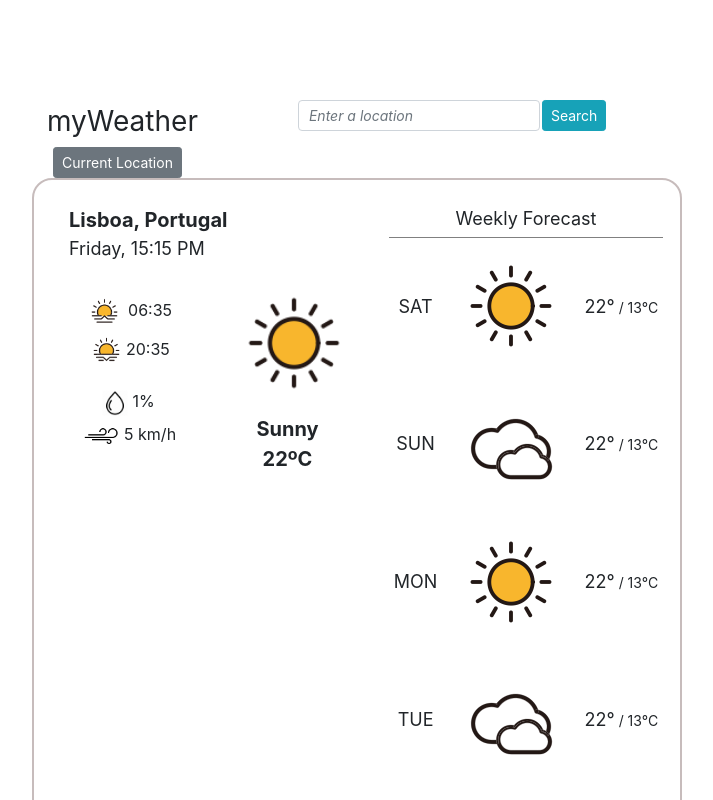
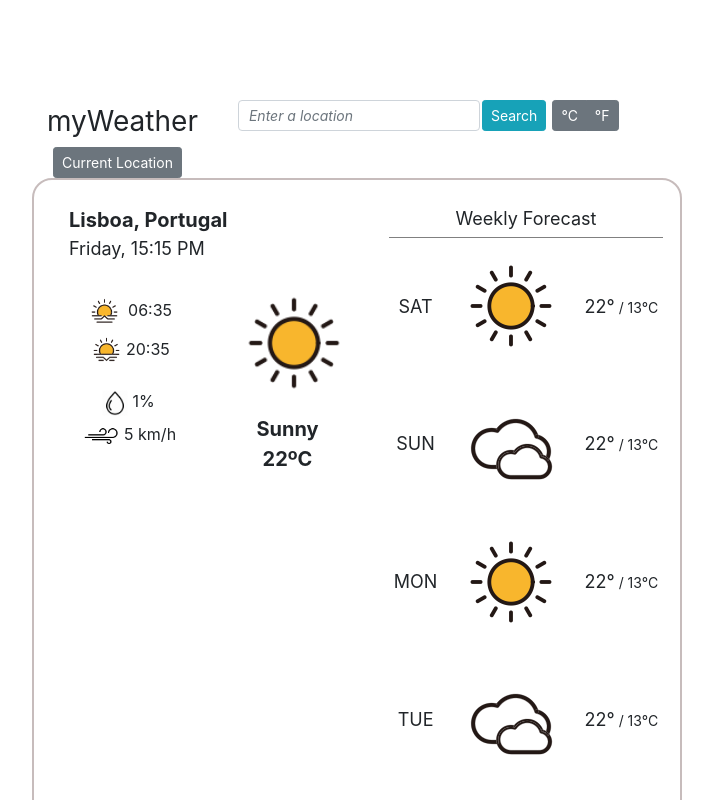
Before and after one commit to MargSousa/weather-app-shecodes, a React (Create React App) app: page / in a window 1280 px wide. Shown: the top 800 px of the page, without its empty margins (283-996 px from the left). Built offline with nearby package versions, Linux system fonts and the light colour scheme.

Commit message:
temperature button added

```diff
--- a/src/Header.css
+++ b/src/Header.css
@@ -7,7 +7,7 @@
 .main-title {
   text-align: center;
   font-size: 28px;
-  margin-right: 100px;
+  margin-right: 40px;
 }
 
 .search-input {
--- a/src/TemperatureButton.js
+++ b/src/TemperatureButton.js
@@ -1,9 +1,22 @@
 import React, { Component } from "react";
 
 export default class TemperatureButton extends Component {
+  constructor(props) {
+    super(props);
+  }
+
+  active = () => {
+
+  }
+
   render() {
     return (
-      <div></div>
+      <div className="temperature-button">
+        <div className="btn-group" role="group" aria-label="Basic example">
+          <button type="button" className="btn btn-secondary btn-sm">°C</button>
+          <button type="button" className="btn btn-secondary btn-sm">°F</button>
+        </div>
+      </div>
     )
   }
 }
```
